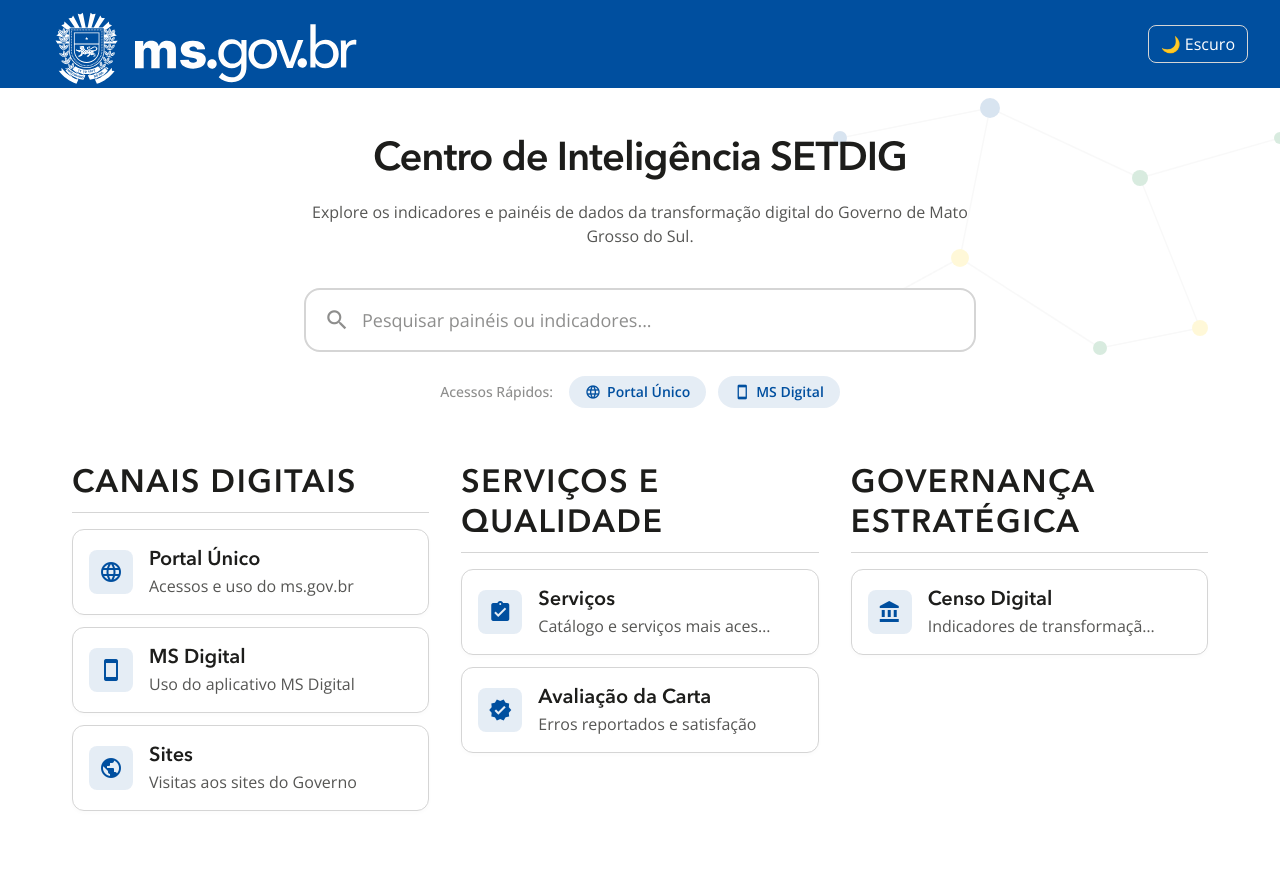
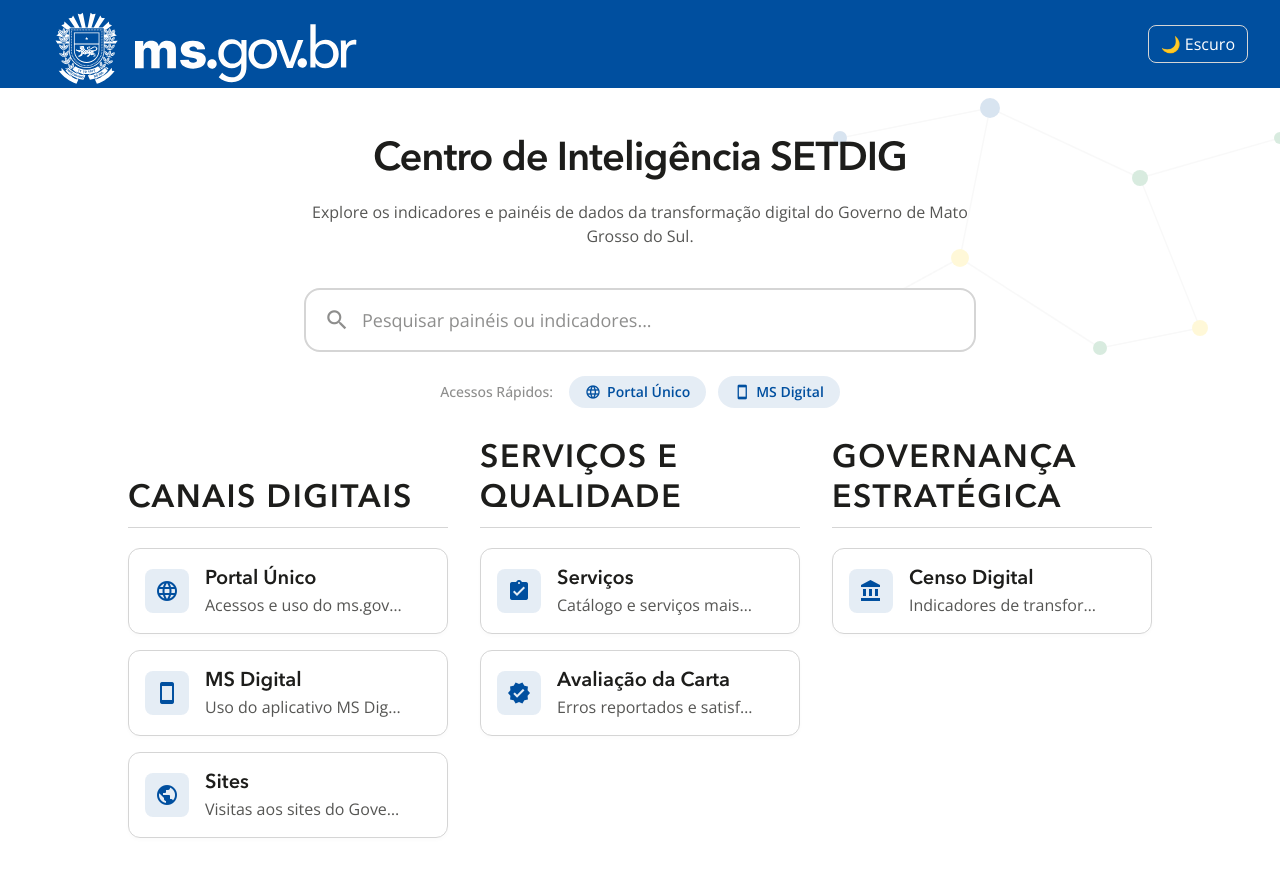
Before and after one commit to fabioramos-02/bi-setdig, a Next.js app: page / in a window 1280 px wide. Shown: the top 876 px of the page. Built offline with nearby package versions, Linux system fonts and the light colour scheme.

Commit message:
feat: create HomeClient component with searchable dashboard catalog

```diff
--- a/src/app/HomeClient.tsx
+++ b/src/app/HomeClient.tsx
@@ -141,7 +141,7 @@
               placeholder="Pesquisar painéis ou indicadores..."
               value={busca}
               onChange={(e) => setBusca(e.target.value)}
-              className="w-full pl-14 pr-5 py-4 rounded-2xl outline-none transition-all duration-300 text-lg focus:-translate-y-1"
+              className="w-full pl-14 pr-5 py-4 rounded-2xl outline-none transition-all duration-300 text-base sm:text-lg focus:-translate-y-1"
               style={{
                 background: "var(--ds-color-background)",
                 color: "var(--ds-color-text-primary)",
@@ -181,20 +181,20 @@
         </div>
 
         {/* Domínios Grid */}
-        <div className="grid grid-cols-1 md:grid-cols-3 gap-8 w-full relative z-10">
+        <div className="grid grid-cols-1 md:grid-cols-3 gap-8 max-w-5xl mx-auto w-full relative z-10">
           {dominiosFiltrados.map(dominio => (
             <div key={dominio.id} className="flex flex-col">
               <h2
-                className="text-lg font-bold mb-4 pb-2 border-b uppercase tracking-wider"
+                className="text-lg font-bold mb-5 pb-2 border-b uppercase tracking-wider h-16 flex items-end"
                 style={{
                   color: "var(--ds-color-text-primary)",
                   fontFamily: "var(--ds-font-family-heading)",
                   borderColor: "var(--ds-color-border)"
                 }}
               >
-                {dominio.nome}
+                <span className="w-full leading-tight">{dominio.nome}</span>
               </h2>
-              <div className="flex flex-col gap-3">
+              <div className="flex flex-col gap-4">
                 {dominio.paineis.map(painel => (
                   <LinkItem key={painel.rota} painel={painel} />
                 ))}
```
